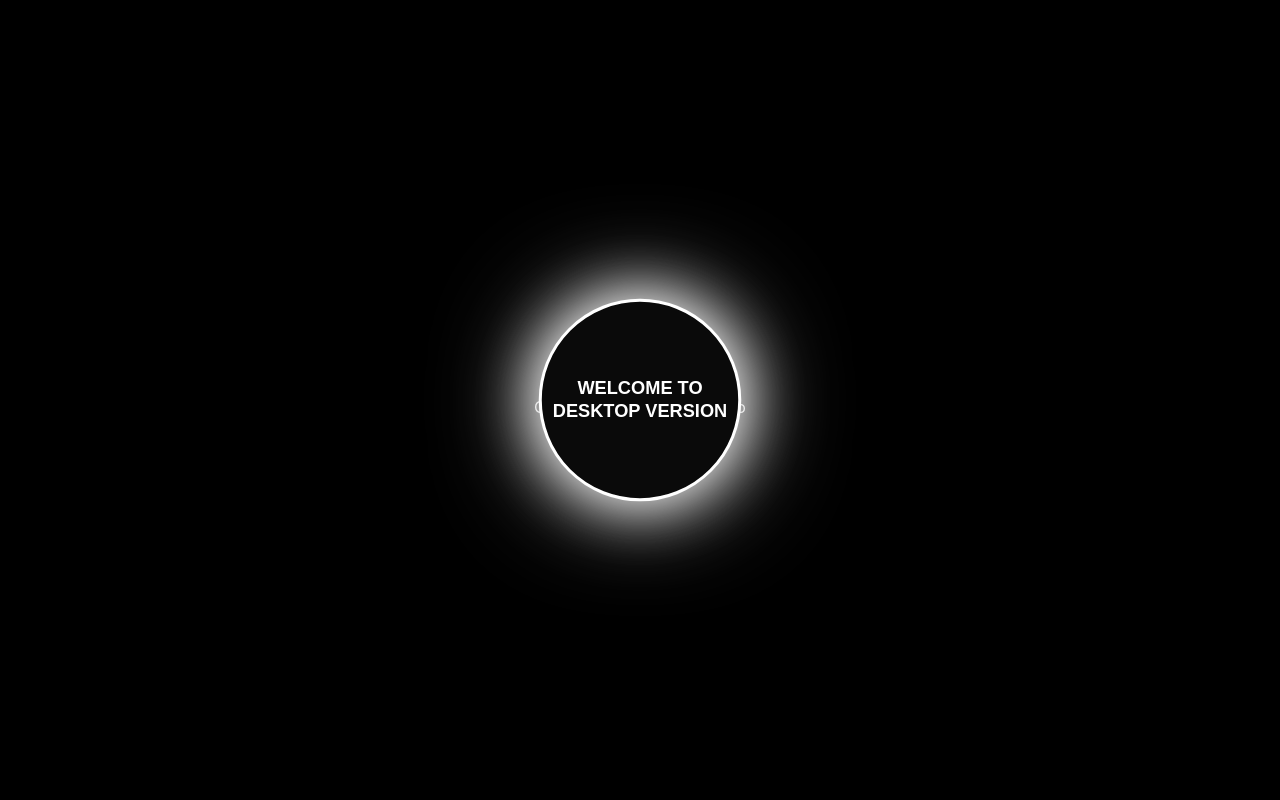
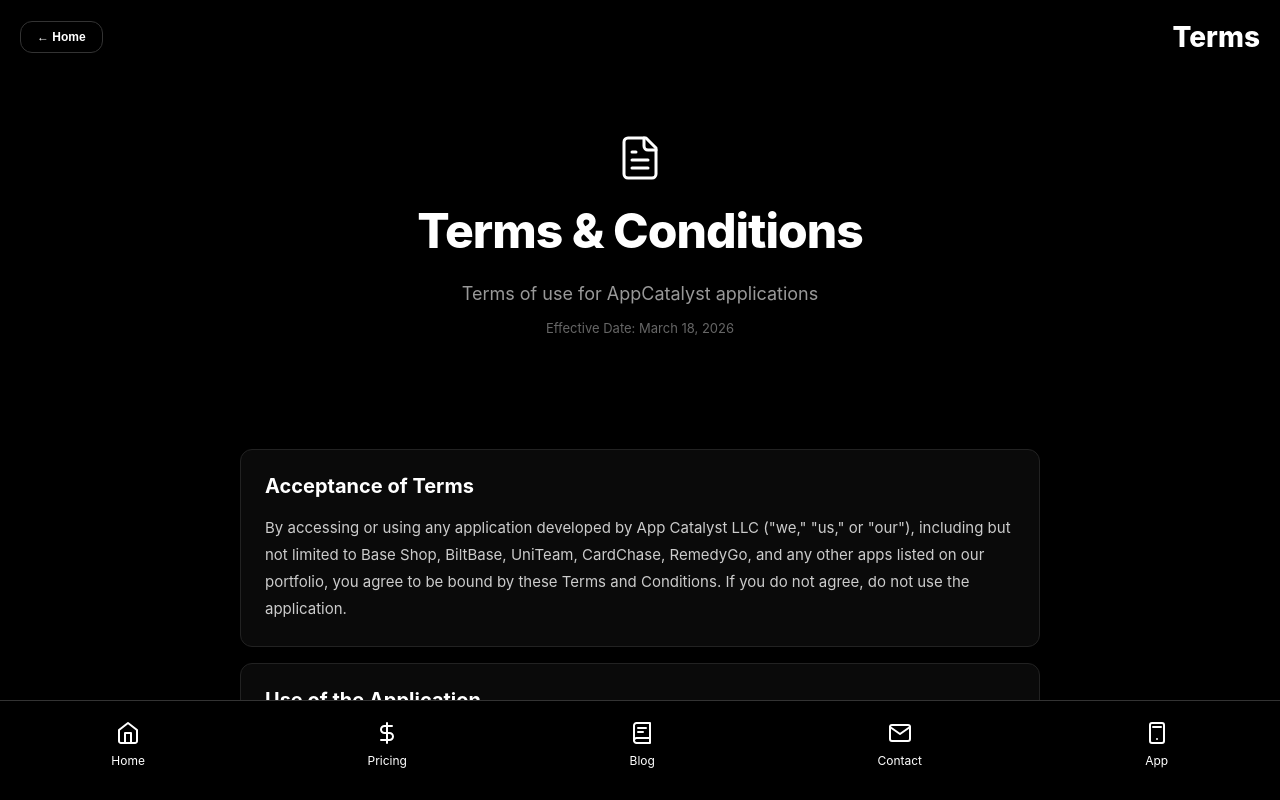
Before and after one commit to CardChase151/Appcatalyst, a React (Create React App) app: page /terms in a window 1280 px wide. Before the commit this address led to /. Shown: the top 800 px of the page. Built offline with nearby package versions, Linux system fonts and the light colour scheme; no server answers.

Commit message:
Add Terms and Conditions page

```diff
--- a/src/App.tsx
+++ b/src/App.tsx
@@ -15,6 +15,7 @@
 import PWA from './main/pwa';
 import FAQ from './main/faq';
 import Privacy from './main/privacy';
+import Terms from './main/terms';
 import CSAEPolicy from './main/csae-policy';
 import Blog from './main/blog';
 import BlogPost from './main/blogpost';
@@ -40,6 +41,7 @@
           <Route path="/pwa" element={<PWA />} />
           <Route path="/faq" element={<FAQ />} />
           <Route path="/privacy" element={<Privacy />} />
+          <Route path="/terms" element={<Terms />} />
           <Route path="/csae-policy" element={<CSAEPolicy />} />
           <Route path="/blog" element={<Blog />} />
           <Route path="/blog/:slug" element={<BlogPost />} />
--- /dev/null
+++ b/src/main/terms.tsx
@@ -0,0 +1,202 @@
+import React from 'react';
+import { useNavigate } from 'react-router-dom';
+import { FileText } from 'lucide-react';
+import BottomBar from '../menu/bottombar';
+
+function Terms() {
+  const navigate = useNavigate();
+
+  const isPWA = window.matchMedia('(display-mode: standalone)').matches;
+  const isMobile = window.innerWidth <= 768;
+
+  const sections = [
+    {
+      title: 'Acceptance of Terms',
+      content: `By accessing or using any application developed by App Catalyst LLC ("we," "us," or "our"), including but not limited to Base Shop, BiltBase, UniTeam, CardChase, RemedyGo, and any other apps listed on our portfolio, you agree to be bound by these Terms and Conditions. If you do not agree, do not use the application.`
+    },
+    {
+      title: 'Use of the Application',
+      content: `You agree to use the application only for lawful purposes and in accordance with these terms. You are responsible for maintaining the confidentiality of your account credentials. You must not:
+
+- Use the app in any way that violates applicable laws or regulations
+- Attempt to gain unauthorized access to any part of the app or its systems
+- Use the app to transmit harmful, offensive, or inappropriate content
+- Interfere with or disrupt the app's functionality or infrastructure
+- Reverse engineer, decompile, or disassemble any part of the application`
+    },
+    {
+      title: 'Accounts and Registration',
+      content: `Some features require you to create an account. You agree to provide accurate and complete information during registration. You are solely responsible for all activity that occurs under your account. You must notify us immediately of any unauthorized use of your account.
+
+We reserve the right to suspend or terminate accounts that violate these terms or are inactive for extended periods.`
+    },
+    {
+      title: 'Organization Content',
+      content: `If you are an organization owner or administrator, you are responsible for all content uploaded, shared, or distributed through your organization within the app. This includes training materials, documents, media, and any other content.
+
+You represent that you have the right to use and distribute such content and that it does not infringe on any third-party intellectual property rights. We are not responsible for the accuracy, legality, or appropriateness of user-generated or organization-uploaded content.`
+    },
+    {
+      title: 'Subscriptions and Payments',
+      content: `Certain features may require a paid subscription. By subscribing, you agree to pay all applicable fees. Subscriptions automatically renew unless canceled before the renewal date. All payments are processed securely through Stripe. We do not store your payment information on our servers.
+
+Refunds are handled on a case-by-case basis. Contact us at chase@appcatalyst.org for billing inquiries.`
+    },
+    {
+      title: 'Intellectual Property',
+      content: `The application, including its design, code, features, and branding, is the property of App Catalyst LLC and is protected by intellectual property laws. You may not copy, modify, distribute, or create derivative works based on the application without our written consent.
+
+Content you upload remains yours. By uploading content, you grant us a limited license to store, display, and distribute it within the application as necessary to provide the service.`
+    },
+    {
+      title: 'Limitation of Liability',
+      content: `The application is provided "as is" without warranties of any kind, either express or implied. We do not guarantee uninterrupted or error-free operation.
+
+To the fullest extent permitted by law, App Catalyst LLC shall not be liable for any indirect, incidental, special, consequential, or punitive damages arising from your use of the application.
+
+Our total liability for any claim related to the application shall not exceed the amount you paid us in the 12 months preceding the claim.`
+    },
+    {
+      title: 'Termination',
+      content: `We may suspend or terminate your access to the application at any time, with or without cause, and with or without notice. Upon termination, your right to use the application ceases immediately. Provisions that by their nature should survive termination will remain in effect.`
+    },
+    {
+      title: 'Changes to Terms',
+      content: `We may update these terms from time to time. Changes will be posted on this page with an updated effective date. Continued use of the application after changes constitutes acceptance of the updated terms.`
+    },
+    {
+      title: 'Governing Law',
+      content: `These terms are governed by and construed in accordance with the laws of the State of California, without regard to its conflict of law provisions. Any disputes shall be resolved in the courts of Orange County, California.`
+    },
+    {
+      title: 'Contact',
+      content: `If you have questions about these terms, contact us at:
+
+chase@appcatalyst.org
+
+App Catalyst LLC
+Costa Mesa, CA`
+    }
+  ];
+
+  return (
+    <div style={{
+      backgroundColor: '#000000',
+      minHeight: '100vh',
+      color: '#FFFFFF',
+      padding: '20px',
+      paddingTop: isPWA ? 'max(env(safe-area-inset-top), 20px)' : '20px',
+      paddingBottom: '120px',
+      fontFamily: '-apple-system, BlinkMacSystemFont, "Segoe UI", Roboto, sans-serif'
+    }}>
+      <header style={{
+        display: 'flex',
+        justifyContent: 'space-between',
+        alignItems: 'center',
+        marginBottom: '40px'
+      }}>
+        <button
+          onClick={() => navigate('/')}
+          style={{
+            backgroundColor: '#000000',
+            color: '#FFFFFF',
+            border: '1px solid #333333',
+            padding: '8px 16px',
+            borderRadius: '12px',
+            fontSize: '12px',
+            fontWeight: '600',
+            cursor: 'pointer',
+            transition: 'all 0.2s ease'
+          }}
+          onMouseEnter={(e) => { e.currentTarget.style.borderColor = '#FFFFFF'; }}
+          onMouseLeave={(e) => { e.currentTarget.style.borderColor = '#333333'; }}
+        >
+          &larr; Home
+        </button>
+
+        <h1 style={{
+          fontSize: '28px',
+          fontWeight: '800',
+          margin: 0,
+          color: '#FFFFFF'
+        }}>
+          Terms
+        </h1>
+      </header>
+
+      <div style={{
+        textAlign: 'center',
+        marginBottom: '60px',
+        padding: '40px 20px'
+      }}>
+        <div style={{ display: 'flex', justifyContent: 'center', marginBottom: '20px' }}>
+          <FileText size={48} strokeWidth={1.5} color="#FFFFFF" />
+        </div>
+        <h2 style={{
+          fontSize: isMobile ? '32px' : '48px',
+          fontWeight: '800',
+          margin: '0 0 20px 0',
+          color: '#FFFFFF',
+          letterSpacing: '-1px',
+          lineHeight: '1.2'
+        }}>
+          Terms &amp; Conditions
+        </h2>
+        <p style={{
+          fontSize: isMobile ? '16px' : '18px',
+          color: '#999999',
+          maxWidth: '700px',
+          margin: '0 auto',
+          lineHeight: '1.6'
+        }}>
+          Terms of use for AppCatalyst applications
+        </p>
+        <p style={{
+          fontSize: '13px',
+          color: '#666666',
+          marginTop: '12px'
+        }}>
+          Effective Date: March 18, 2026
+        </p>
+      </div>
+
+      <div style={{ maxWidth: '800px', margin: '0 auto' }}>
+        {sections.map((section, index) => (
+          <div
+            key={index}
+            style={{
+              backgroundColor: '#0A0A0A',
+              border: '1px solid #222222',
+              borderRadius: '12px',
+              marginBottom: '16px',
+              padding: '24px',
+              transition: 'all 0.3s ease'
+            }}
+          >
+            <h3 style={{
+              fontSize: isMobile ? '18px' : '20px',
+              fontWeight: '700',
+              color: '#FFFFFF',
+              margin: '0 0 16px 0'
+            }}>
+              {section.title}
+            </h3>
+            <p style={{
+              fontSize: '15px',
+              color: '#CCCCCC',
+              lineHeight: '1.8',
+              margin: 0,
+              whiteSpace: 'pre-line'
+            }}>
+              {section.content}
+            </p>
+          </div>
+        ))}
+      </div>
+
+      <BottomBar activeTab="projects" />
+    </div>
+  );
+}
+
+export default Terms;
```
